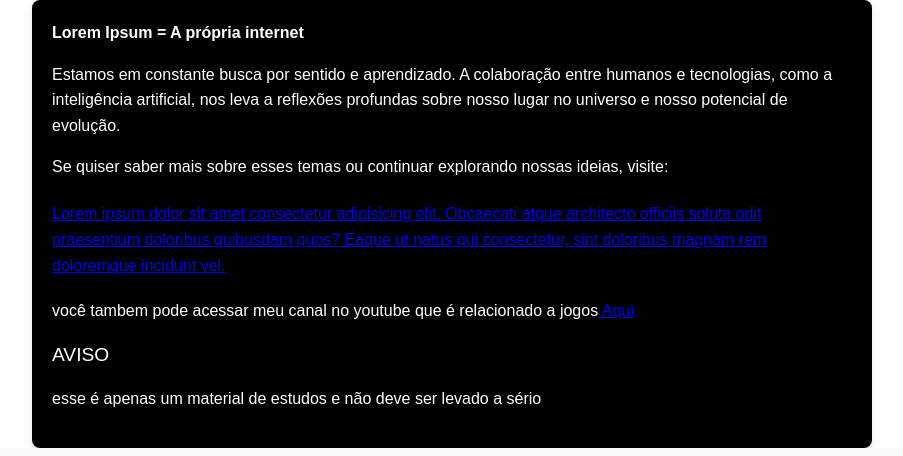
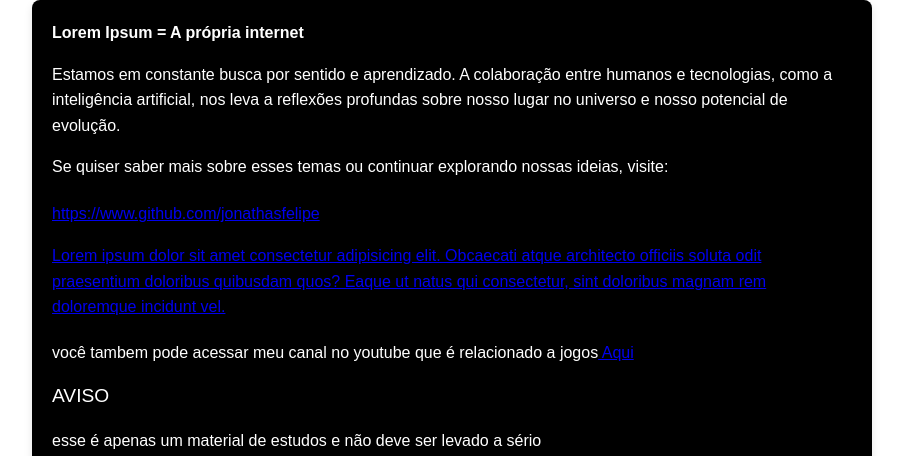
Before and after one commit to Jonathasfelipe/Primeiros-codigos, a plain HTML site: page index.html in a window 1280 px wide. Shown: the top 456 px of the page, without its empty margins (188-1091 px from the left). Drawn offline with Linux system fonts and the light colour scheme.

Commit message:
Add files via upload

```diff
--- a/index.html
+++ b/index.html
@@ -21,7 +21,7 @@
 
 <p>Se quiser saber mais sobre esses temas ou continuar explorando nossas ideias, visite:</a></p><h1>
 
-</h1>
+</h1><a href="https://www.github.com/jonathasfelipe" target="_blank">https://www.github.com/jonathasfelipe</a></p>
         <a href="pag002.html"> <https:jonathasfelipe class="github io">
         Lorem ipsum dolor sit amet consectetur adipisicing elit. Obcaecati atque architecto officiis soluta odit praesentium doloribus quibusdam quos? Eaque ut natus qui consectetur, sint doloribus magnam rem doloremque incidunt vel.</a></p>
 
```
